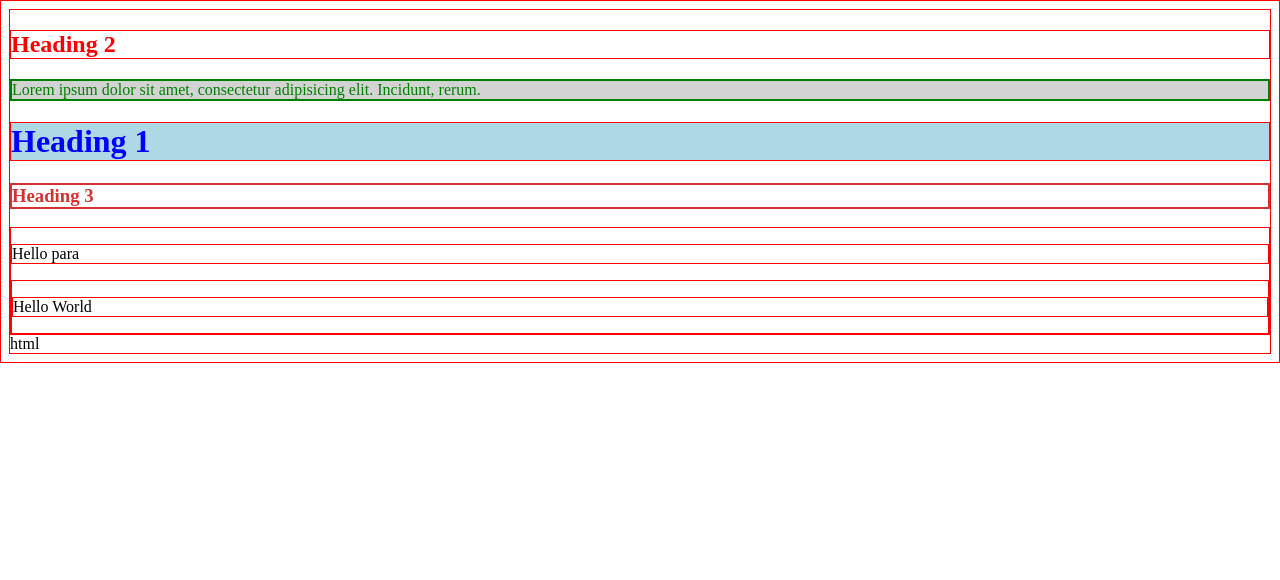
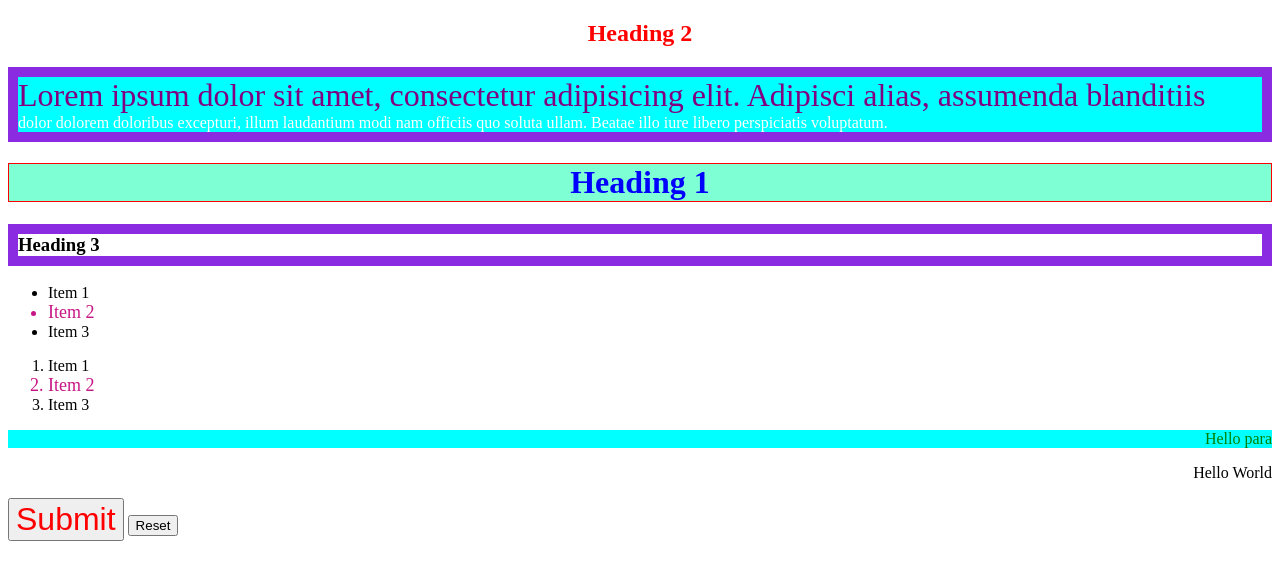
Before and after one commit to eswarroyce07/sample, a plain HTML site: page folder1/css.html in a window 1280 px wide. Drawn offline with Linux system fonts and the light colour scheme.

Commit message:
CSS Colors

```diff
--- a/folder1/css.html
+++ b/folder1/css.html
@@ -13,16 +13,28 @@
 </head>
     <body>
         <h2 style="color: red">Heading 2</h2><!--inline styling - highest priority-->
-        <p id="a" class="b">Lorem ipsum dolor sit amet, consectetur adipisicing elit. Incidunt, rerum.</p>
+        <p id="a" class="b">Lorem ipsum dolor sit amet, consectetur adipisicing elit. Adipisci alias, assumenda blanditiis dolor dolorem doloribus excepturi, illum laudantium modi nam officiis quo soluta ullam. Beatae illo iure libero perspiciatis voluptatum.</p>
         <h1>Heading 1</h1>
         <h3 class="b">Heading 3</h3>
+        <ul>
+            <li>Item 1</li>
+            <li>Item 2</li>
+            <li>Item 3</li>
+        </ul>
+
+        <ol>
+            <li>Item 1</li>
+            <li>Item 2</li>
+            <li>Item 3</li>
+        </ol>
+
         <div>
             <p>Hello para</p>
             <section>
                 <p>Hello World</p>
             </section>
         </div>
+        <button type="submit">Submit</button>
+        <button type="reset">Reset</button>
     </body>
 </html>
-
-html
--- a/folder1/style.css
+++ b/folder1/style.css
@@ -1,35 +1,59 @@
-/* h1{
-    background-color: green;
+/* Universal selector - * */
+*{
+    /*border: 1px solid black;*/
 }
 
-#a{
-    color: red;
-    background-color: yellow;
+/* tag selector */
+h1{
+    background-color: aquamarine;
 }
 
-.b{
-    border: 10px solid;
-} */
-
-
-/* 1. universal selector */
-* {
-    border: 1px solid red ;
-
+/* Id selector - # */
+#a{
+    color: white;
+    background-color: aqua;
 }
 
-/* 2. tag selector */
-h1 {background-color: lightblue;
+/* class selector - . */
+.b{
+    border: 10px solid blueviolet;
 }
 
-/* 3. id selector */
-#a{
-    color: green;
-    background-color: lightgray;
+/* Group selector - , */
+h1, h2{
+    text-align: center;
 }
 
-/* 4. class selector */
-.b{
-    color: rgb(215, 48, 48);
-    border: 2px solid;
+/* Descendant selector */
+div p{
+    text-align: right;
 }
+
+/* Child selector - > */
+div > p{
+    color: green;
+    background-color: aqua;
+}
+
+/* Attribute selector */
+button[type="submit"]{
+    color: red;
+    font-size: 32px;
+}
+
+/* Pseudo class - : */
+li:nth-child(2){
+    color: mediumvioletred;
+    font-size: large;
+}
+
+li:nth-child(3):hover{
+    color: orange;
+    font-size: medium;
+}
+
+/* Pseudo elements - :: */
+#a::first-line{
+    font-size: 32px;
+    color: purple;
+}
```
Lines whose indentation alone changed are shown as unchanged.
